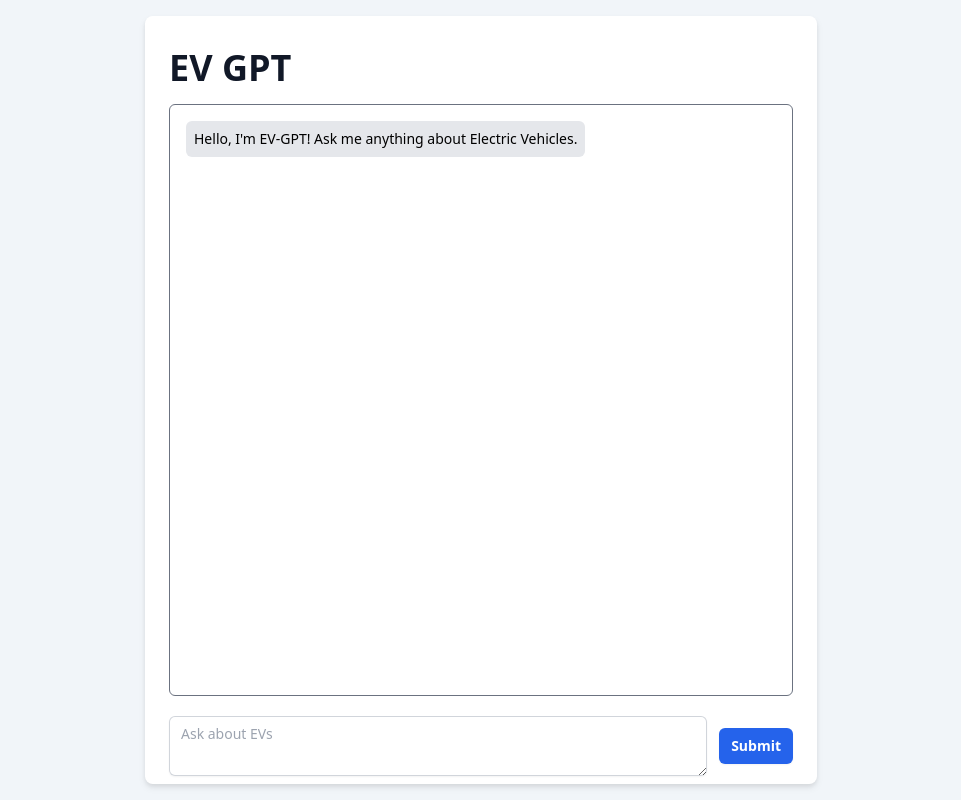
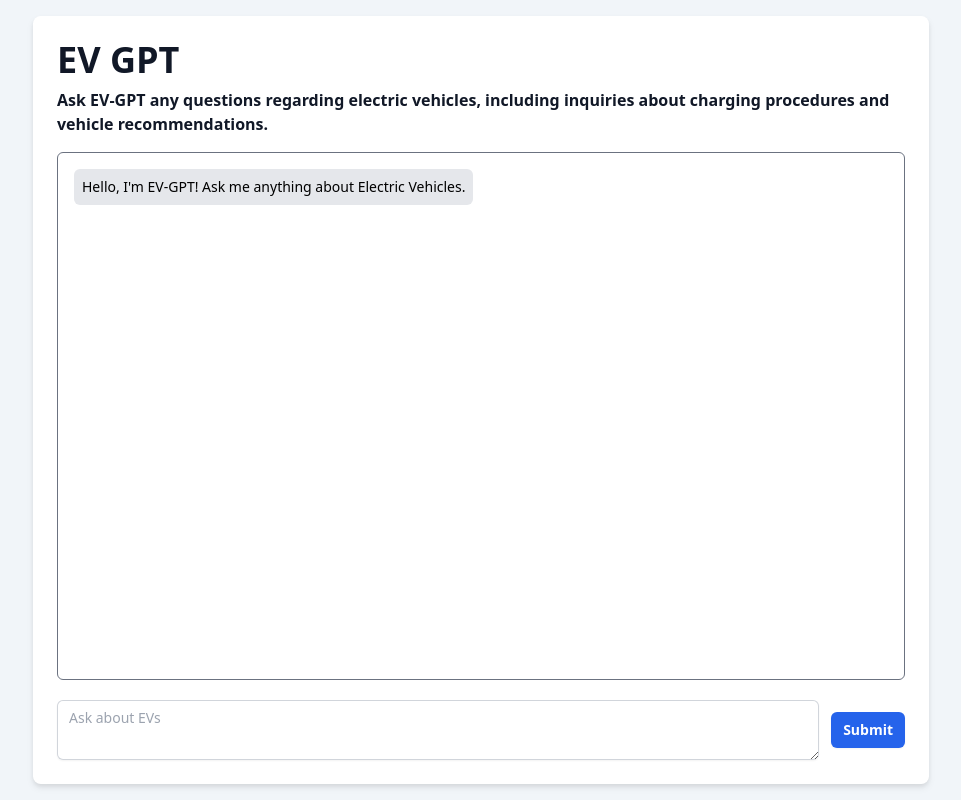
Before and after one commit to alexrobinett/ai-ev-Finder, a Next.js app: page / in a window 1280 px wide. Shown: the whole page, without its empty margins (159-1120 px from the left). Built offline with nearby package versions, Linux system fonts and the light colour scheme.

Commit message:
updates margin

```diff
--- a/src/app/ChatBubbles.tsx
+++ b/src/app/ChatBubbles.tsx
@@ -34,7 +34,7 @@ export default function ChatBubbles({ messages, finished, incoming }: ChatBubble
       })}
 
         {!finished && (
-                            <div className="bg-gray-200 text-sm p-2 m-2 rounded-md w-fit md:text-md">
+                            <div className="bg-gray-200 text-sm p-2 m-2 rounded-md w-fit min-h-[2.10 rem] md:text-md">
                                 {incoming.message && incoming.message}
                             </div>
                             )
--- a/src/app/ChatWindow.tsx
+++ b/src/app/ChatWindow.tsx
@@ -89,10 +89,11 @@ export default function ChatWindow() {
 
 
   return (
-    <div className=" flex w-full flex-col bg-white flex-auto drop-shadow-md sm:rounded-lg pt-2 md:max-w-2xl sm:my-4 sm:px-4 ">
-      <div className="px-4 py-5 sm:p-2 flex flex-col flex-grow ">
-        <h1 className="text-4xl font-semibold leading-6 text-gray-900 my-6 flex-none">EV GPT </h1>
-        <section className='border border-gray-500 rounded-md flex-1 overflow-y-auto  max-h[15rem] p-2 md:max-h-[38rem]'>
+    <div className=" flex w-full flex-col bg-white flex-auto drop-shadow-md sm:rounded-lg pt-2 md:max-w-4xl sm:my-4 sm:px-4">
+      <div className="px-4 py-5 sm:p-2 flex flex-col flex-grow mb-4">
+        <h1 className="text-4xl font-semibold leading-6 text-gray-900 my-4 flex-none">EV GPT </h1>
+        <span className="text-md font-semibold leading-6 text-gray-900 mb-4 flex-none">Ask EV-GPT any questions regarding electric vehicles, including inquiries about charging procedures and vehicle recommendations.</span>
+        <section className='border border-gray-500 rounded-md flex-1 overflow-y-auto  max-h[15rem] p-2 md:max-h-[36rem]'>
         <ChatBubbles messages={messages} finished={finished} incoming={incoming}/>
         </section>
         <form onSubmit={(e) => { e.preventDefault(); handleSubmit(e).catch(err => console.error(err)); }} className="mt-5 sm:flex sm:items-center flex-">
@@ -103,7 +104,7 @@ export default function ChatWindow() {
             <textarea
               value={input}
               onChange={(e) => setInput(e.target.value)}
-              className="block w-full rounded-md border-0 py-1.5 text-gray-900 shadow-sm ring-1 ring-inset ring-gray-300 placeholder:text-gray-400 focus:ring-2 focus:ring-inset focus:ring-indigo-600 sm:text-sm sm:leading-6"
+              className="block w-full rounded-md border-0 py-1.5 text-gray-900 shadow-sm ring-1 ring-inset ring-gray-300 placeholder:text-gray-400 focus:ring-2 focus:ring-inset focus:ring-blue-600 sm:text-sm sm:leading-6"
               placeholder="Ask about EVs"
             />
           </div>
```
